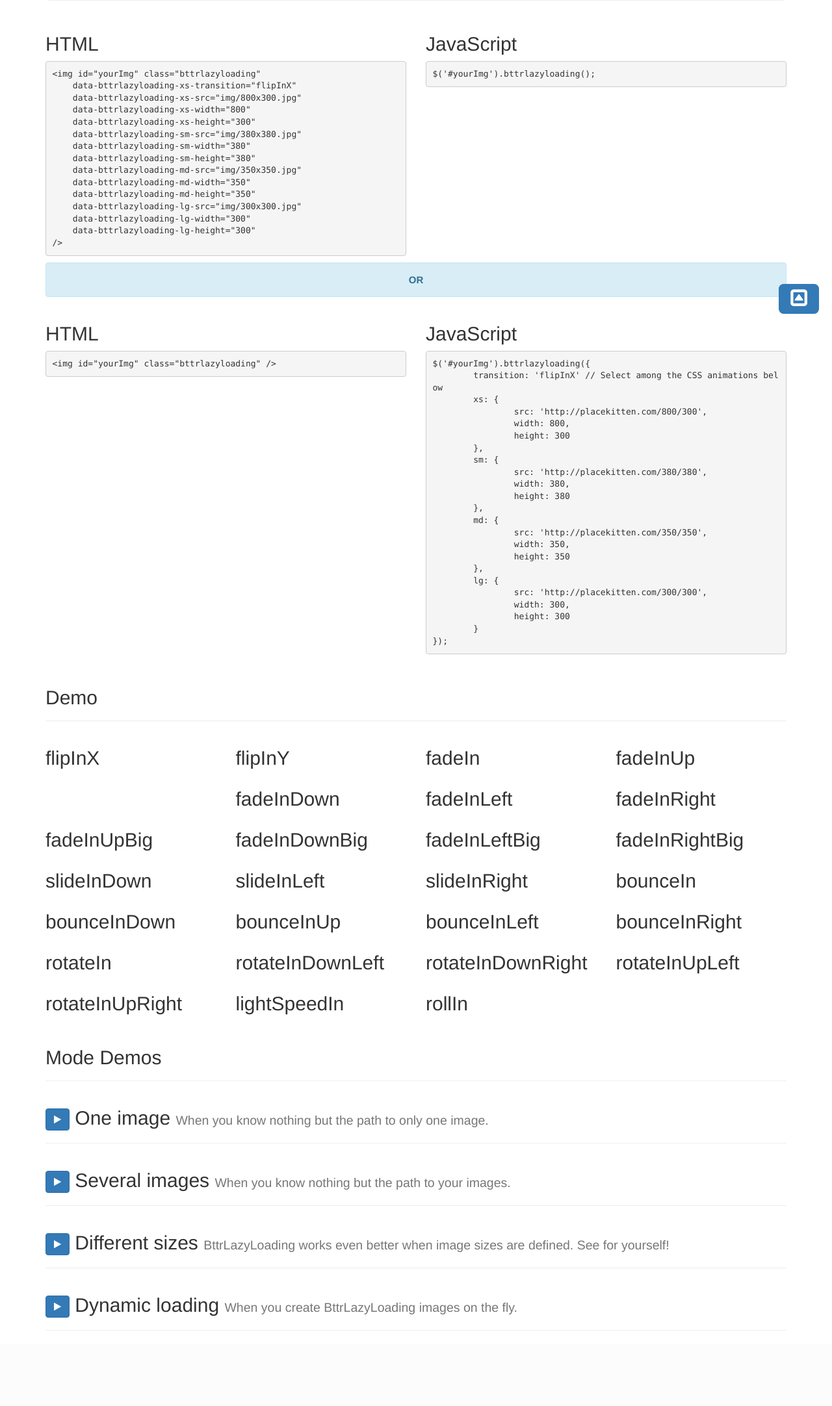
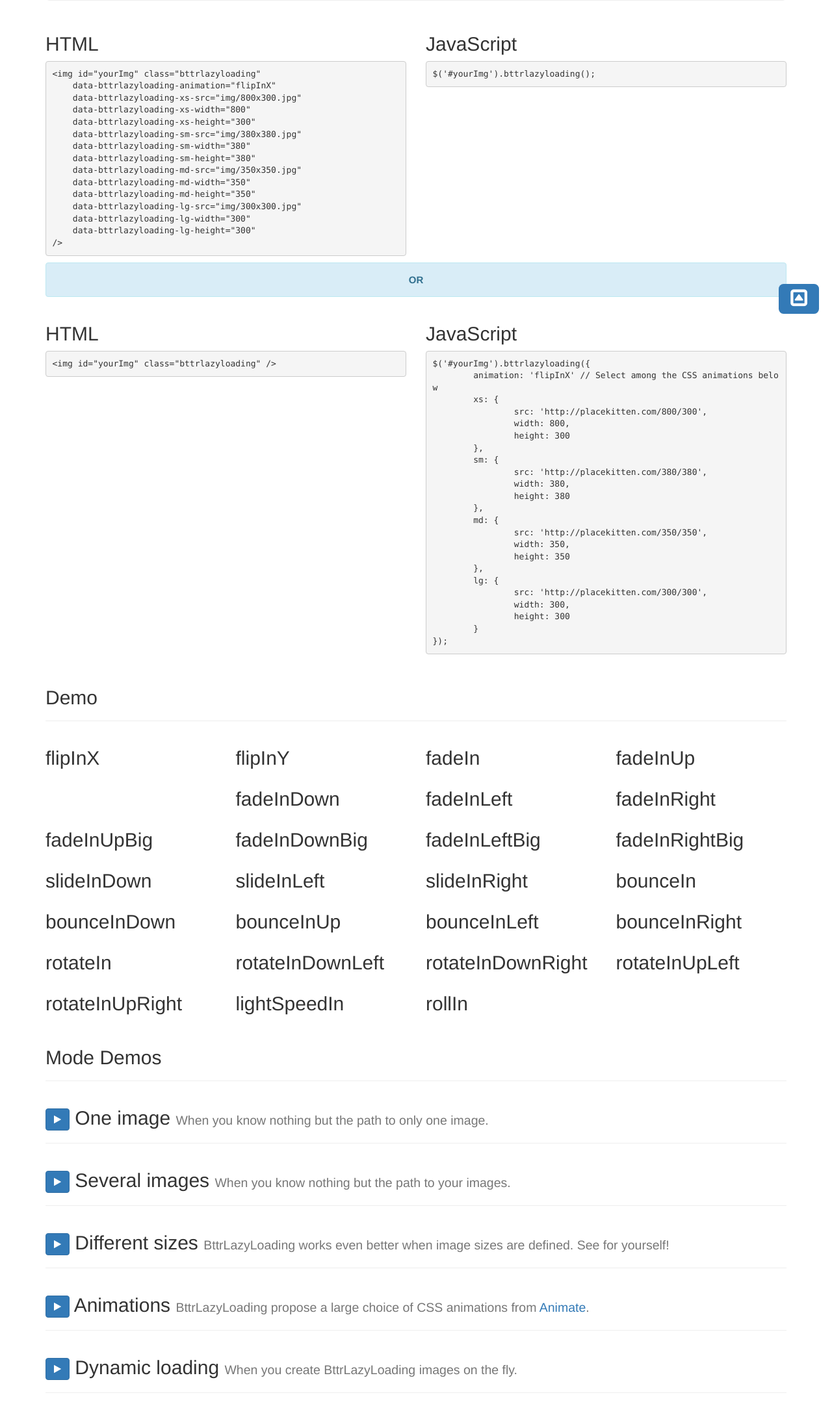
Before and after one commit to billgate/BttrLazyLoading-demo, a PHP site: page /demo/animations.php in a window 1280 px wide. Shown: the part 297-2461 px from the top of the page at 65% size. Before the commit the page ends 2345 px from the top, so only its background shows below. Run offline with PHP 8.4, Linux system fonts and the light colour scheme; some libraries are stand-ins or nearby versions.

Commit message:
removing transition to demo pages https://github.com/shprink/BttrLazyLoading/issues/23

```diff
--- a/demo/animations.php
+++ b/demo/animations.php
@@ -39,7 +39,7 @@ define('DEMO', 'animations');
                 <div class="col-md-6">
                     <h2>HTML</h2>
                     <pre><code class="html">&lt;img id=&quot;yourImg&quot; class=&quot;bttrlazyloading&quot;
-    data-bttrlazyloading-xs-transition=&quot;flipInX&quot;
+    data-bttrlazyloading-animation=&quot;flipInX&quot;
     data-bttrlazyloading-xs-src=&quot;img/800x300.jpg&quot;
     data-bttrlazyloading-xs-width=&quot;800&quot;
     data-bttrlazyloading-xs-height=&quot;300&quot;
@@ -68,7 +68,7 @@ define('DEMO', 'animations');
                 <div class="col-md-6">
                     <h2>JavaScript</h2>
                     <pre><code class="javascript">$('#yourImg').bttrlazyloading({
-	transition: 'flipInX' // Select among the CSS animations below
+	animation: 'flipInX' // Select among the CSS animations below
 	xs: {
 		src: 'http://placekitten.com/800/300',
 		width: 800,
--- a/index.php
+++ b/index.php
@@ -421,7 +421,7 @@ height : 100
 	data-bttrlazyloading-sm-src=&quot;img/345x250.gif&quot;
 	data-bttrlazyloading-md-src=&quot;img/455x350.gif&quot;
 	data-bttrlazyloading-lg-src=&quot;img/360x300.gif&quot;
-	data-bttrlazyloading-transition=&quot;rotatedIn&quot;
+	data-bttrlazyloading-animation=&quot;rotatedIn&quot;
 	data-bttrlazyloading-retina=&quot;true&quot;
 	data-bttrlazyloading-delay=&quot;2000&quot;
 	data-bttrlazyloading-event=&quot;mouseover&quot;
@@ -470,7 +470,7 @@ height : 100
 		height: 200
 	},
 	retina: true,
-	transition: 'fadeInUp',
+	animation: 'fadeInUp',
 	delay: 1000,
 	event: 'click',
 	container: 'document.body',
@@ -926,7 +926,7 @@ $('#yourImageId').bttrlazyloading('destroy').remove();</pre></code>
 					<div class="panel-body">
 						<pre><code class="javascript">$.bttrlazyloading.setOptions({
 	retina: true,
-	transition: 'fadeInUp',
+	animation: 'fadeInUp',
 	delay: 1000,
 	event: 'click',
 	container: 'document.body',
```
